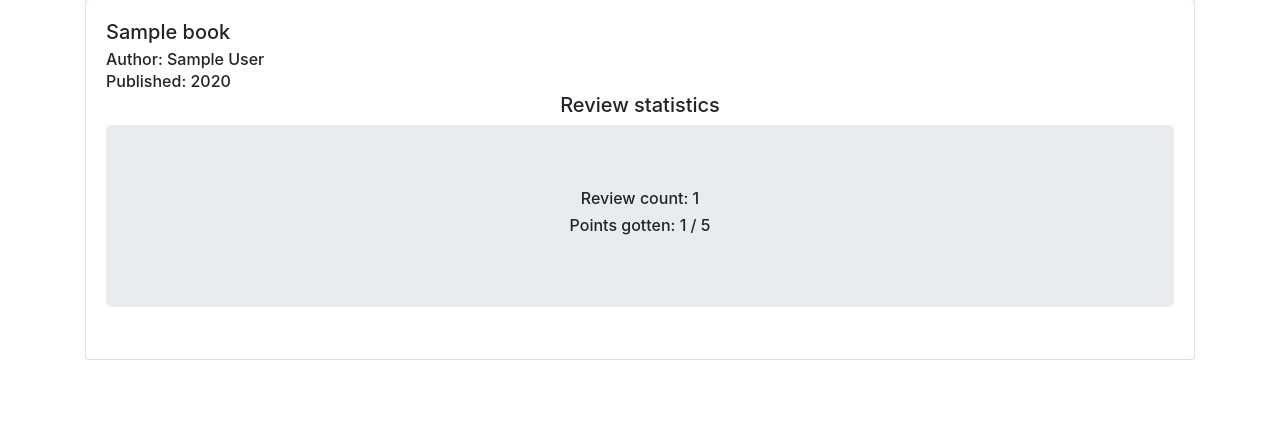
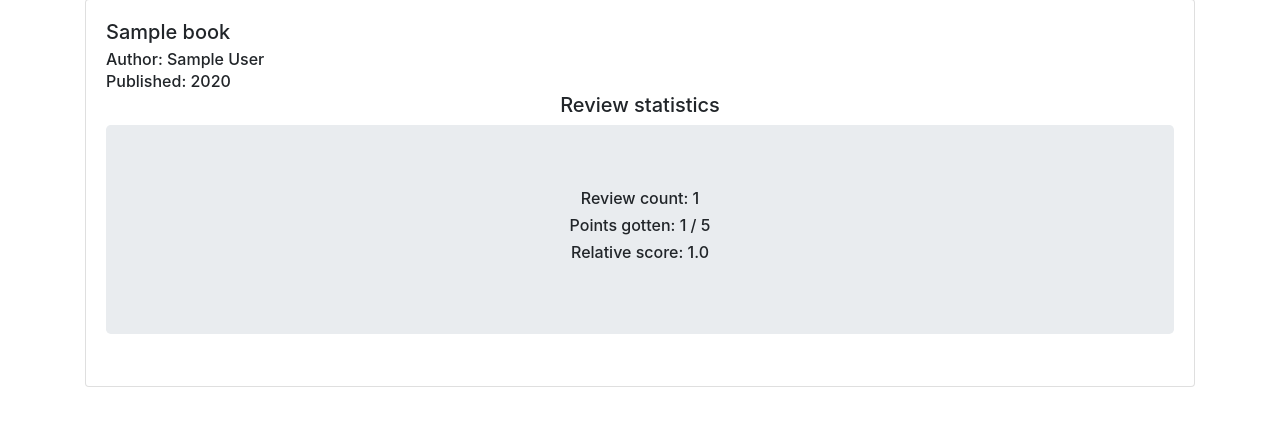
Before and after one commit to guotin/tietokantasovellus, a Flask app: page /books/bestgraded in a window 1280 px wide. Shown: the part 375-800 px from the top of the page. Run offline with Flask 2, Linux system fonts and the light colour scheme; tables that the repository leaves empty hold one stand-in row (values such as "Sample post"); some libraries are stand-ins or nearby versions.

Commit message:
Improvements to 'best graded books' and layout

```diff
--- a/application/__init__.py
+++ b/application/__init__.py
@@ -74,8 +74,10 @@ from application.auth.models import Account
 def load_user(user_id):
     return Account.query.get(user_id)
 
-# create database
+# create database and two accounts for testing
 try:
     db.create_all()
+    db.engine.execute("INSERT INTO account (id, username, password, admin) VALUES ('1', 'admin', 'admin', '1')")
+    db.engine.execute("INSERT INTO account (id, username, password, admin) VALUES ('2', 'test', 'test', '0')")
 except:
     pass
--- a/application/auth/views.py
+++ b/application/auth/views.py
@@ -48,6 +48,6 @@ def auth_register():
 
     return redirect(url_for("index"))
 
-@app.route("/auth", methods=["GET"])
+@app.route("/auth/hall_of_fame", methods=["GET"])
 def auth_index():
     return render_template("auth/list.html", users=Account.find_users_with_most_reviews())
--- a/application/books/models.py
+++ b/application/books/models.py
@@ -50,7 +50,7 @@ class Book(db.Model):
         stmt = text("SELECT DISTINCT book.name, book.author, book.publication_year,"
                     " (SELECT SUM(review.grade) FROM review WHERE review.book_id = book.id) AS grade_sum,"
                     " (SELECT COUNT(review.id) FROM review WHERE review.book_id = book.id) AS grade_count,"
-                    " (SELECT SUM(review.grade) / COUNT(review.id) FROM review WHERE review.book_id = book.id) AS grade_order"
+                    " (SELECT SUM(review.grade) * 1.0 / COUNT(review.id) FROM review WHERE review.book_id = book.id) AS grade_order"
                     " FROM book"
                     " WHERE (SELECT COUNT(review.id) FROM review WHERE review.book_id = book.id) > 0"
                     " ORDER BY grade_order DESC"
--- a/application/reviews/views.py
+++ b/application/reviews/views.py
@@ -30,6 +30,9 @@ def reviews_delete(review_id):
     db.session.delete(review)
     db.session().commit()
 
+    if current_user.admin:
+        return redirect(url_for("books_index"))
+
     return redirect(url_for("reviews_private_list"))
 
 @app.route("/reviews/update/<review_id>/", methods=["GET","POST"])
--- a/application/templates/books/bestgraded.html
+++ b/application/templates/books/bestgraded.html
@@ -32,6 +32,7 @@
       <div class="container text-center">
         <h6>Review count: {{ book.grade_count }}</h6>
         <h6>Points gotten: {{ book.grade_sum }} / {{ book.grade_count * 5 }}</h6>
+        <h6>Relative score: {{ book.grade_order }}</h6>
       </div>
     </div>
   </div>
--- a/application/templates/books/new.html
+++ b/application/templates/books/new.html
@@ -48,6 +48,7 @@
   </div>
   <div>
     <input type="submit" class="btn btn-success my-2 my-sm-0" value="Add a new book"/>
+    <a class="btn btn-danger my-2 my-sm-0" href="/">Cancel</a>
   </div>
 </form>
 {% endblock %}
```
